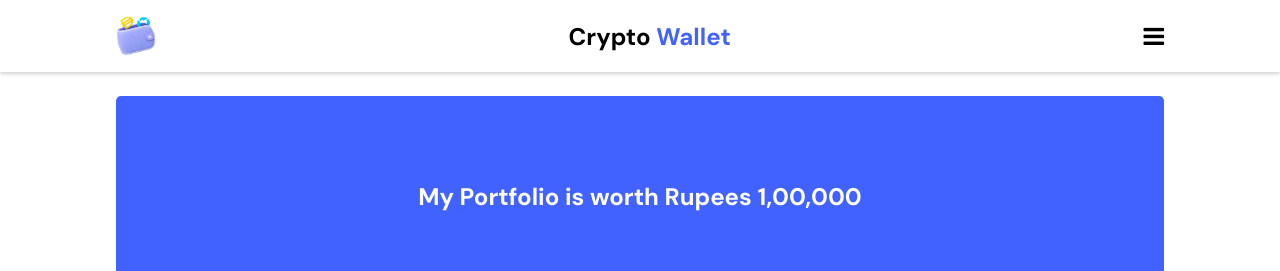
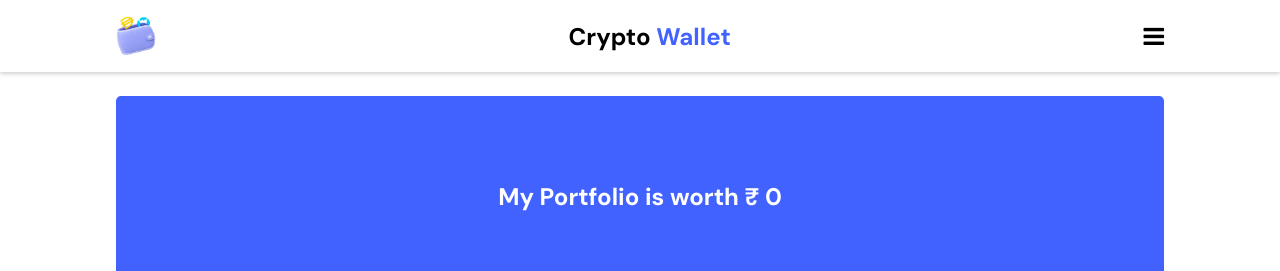
Before and after one commit to tushar-cero/crypto-wallet, a React (Create React App) app in the folder client/: page /wallet in a window 1280 px wide. Shown: the top 271 px of the page. Built offline with nearby package versions, Linux system fonts and the light colour scheme; no server answers.

Commit message:
final-commit:total-portfolio-added

```diff
--- a/client/src/components/Portfolio.js
+++ b/client/src/components/Portfolio.js
@@ -18,6 +18,9 @@ const Portfolio = () => {
     const [buyingPriceValue, setbuyingPriceValue] = useState('');
 
     const [portfolioData, setPortfolioData] = useState(null);
+    const [totalPortfolioValue, settotalPortfolioValue] = useState(0);
+    var totalValue =0;
+
 
     // --------------- POSTING DATA ---------------
 
@@ -36,7 +39,7 @@ const Portfolio = () => {
                 'userid':userID
             }
         })
-        .then((res)=>{
+        .then(()=>{
             const userID = localStorage.getItem ('userid');
             axios.get('http://localhost:5000/getCoins',{
                 headers:{
@@ -61,12 +64,19 @@ const Portfolio = () => {
                 userid:userID
             }
         })
-        .then((response)=>{
+        .then(async (response)=>{
             setPortfolioData(response["data"]);
+            response["data"].forEach((eachValue)=>{
+                const temp = eachValue["price"];
+                totalValue+=parseInt(temp);
+                console.log(totalValue);
+                settotalPortfolioValue(totalValue);
+            })
         })
         .catch((error)=> {
             console.log(error);
         });
+
     }, []);
 
     return (
@@ -111,7 +121,7 @@ const Portfolio = () => {
             <div className="container">
                 <section className="portfolio-value-card">
                     <div className="flex">
-                        <p>My Portfolio is worth Rupees 1,00,000</p>
+                        <p>My Portfolio is worth ₹ {totalPortfolioValue}</p>
                     </div>
                 </section>
                 <section className="portfolio-list">
```
